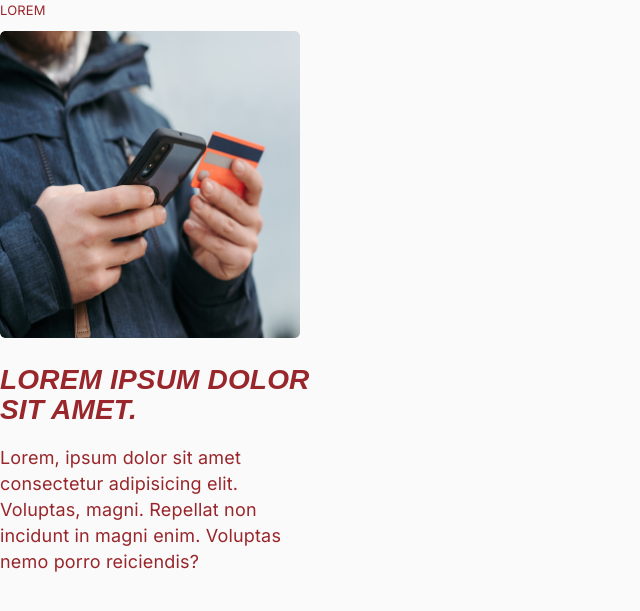
After one commit to KieIO/vostro, a PHP site: page /components/card-item-article.html in a window 1280 px wide. The commit adds this page. Shown: the top 611 px of the page, without its empty margins (0-640 px from the left). Run offline with PHP 8.4, Linux system fonts and the light colour scheme.

Commit message:
card item article

```diff
--- /dev/null
+++ b/components/card-item-article.html
@@ -0,0 +1,20 @@
+<!DOCTYPE html>
+<html lang="en">
+<head>
+    <meta charset="UTF-8">
+    <meta http-equiv="X-UA-Compatible" content="IE=edge">
+    <meta name="viewport" content="width=device-width, initial-scale=1.0">
+    <link rel="stylesheet" href="../style.css">
+    <title>Document</title>
+</head>
+<body>
+    <section class="cart-item-article">
+        <div class="tag">Lorem</div>
+        <div class="img-wrap">
+            <img src="../assets/images/home_blog_thumbnail_1.png" alt="">
+        </div>
+        <h4 class="title u-title-card">Lorem ipsum dolor sit amet.</h4>
+        <p class="content">Lorem, ipsum dolor sit amet consectetur adipisicing elit. Voluptas, magni. Repellat non incidunt in magni enim. Voluptas nemo porro reiciendis?</p>
+    </section>
+</body>
+</html>
--- a/style.css
+++ b/style.css
@@ -1,4 +1,6 @@
 @charset "UTF-8";
+@import url("https://fonts.googleapis.com/css2?family=Inter:wght@400;700&display=swap");
+@import url("https://fonts.googleapis.com/css2?family=Inter:wght@400;700&display=swap");
 @import url("https://fonts.googleapis.com/css2?family=Inter:wght@400;700&display=swap");
 @import url("https://fonts.googleapis.com/css2?family=Inter:wght@400;700&display=swap");
 @import url("https://fonts.googleapis.com/css2?family=Inter:wght@400;700&display=swap");
@@ -276,6 +218,26 @@ header .header-small {
   margin-top: 7.4rem;
   margin-bottom: 8rem; }
 
+.cart-item-article {
+  max-width: 31rem; }
+  .cart-item-article .tag {
+    text-transform: uppercase;
+    font-size: 1.3rem;
+    line-height: 2rem;
+    margin-bottom: 1.1rem; }
+  .cart-item-article .img-wrap {
+    max-width: 30rem;
+    border-radius: 0.5rem; }
+    .cart-item-article .img-wrap img {
+      -o-object-fit: cover;
+         object-fit: cover;
+      width: 100%;
+      border-radius: 0.5rem; }
+  .cart-item-article .title {
+    margin: 2rem 0; }
+  .cart-item-article .content {
+    margin: 0; }
+
 .check-list {
   display: flex;
   justify-content: center;
@@ -719,6 +682,17 @@ header {
       font-size: 26px;
       line-height: 36px; } }
 
+.u-title-card {
+  font-size: 22px;
+  line-height: 24px;
+  text-transform: uppercase;
+  font-style: italic;
+  font-family: "Mrs Eaves XL Serif Nar OT", sans-serif; }
+  @media screen and (min-width: 641px) {
+    .u-title-card {
+      font-size: 28px;
+      line-height: 30px; } }
+
 .u-section-padding {
   padding-left: 2.5rem;
   padding-right: 2.5rem; }
```
Also changed, not shown: other parts of style.css (+2 -62 lines), styles/card-item-article.scss (added, +24 -0 lines), styles/utilities.scss (+12 -0 lines), assets/images/home_blog_thumbnail_1.png (added).
